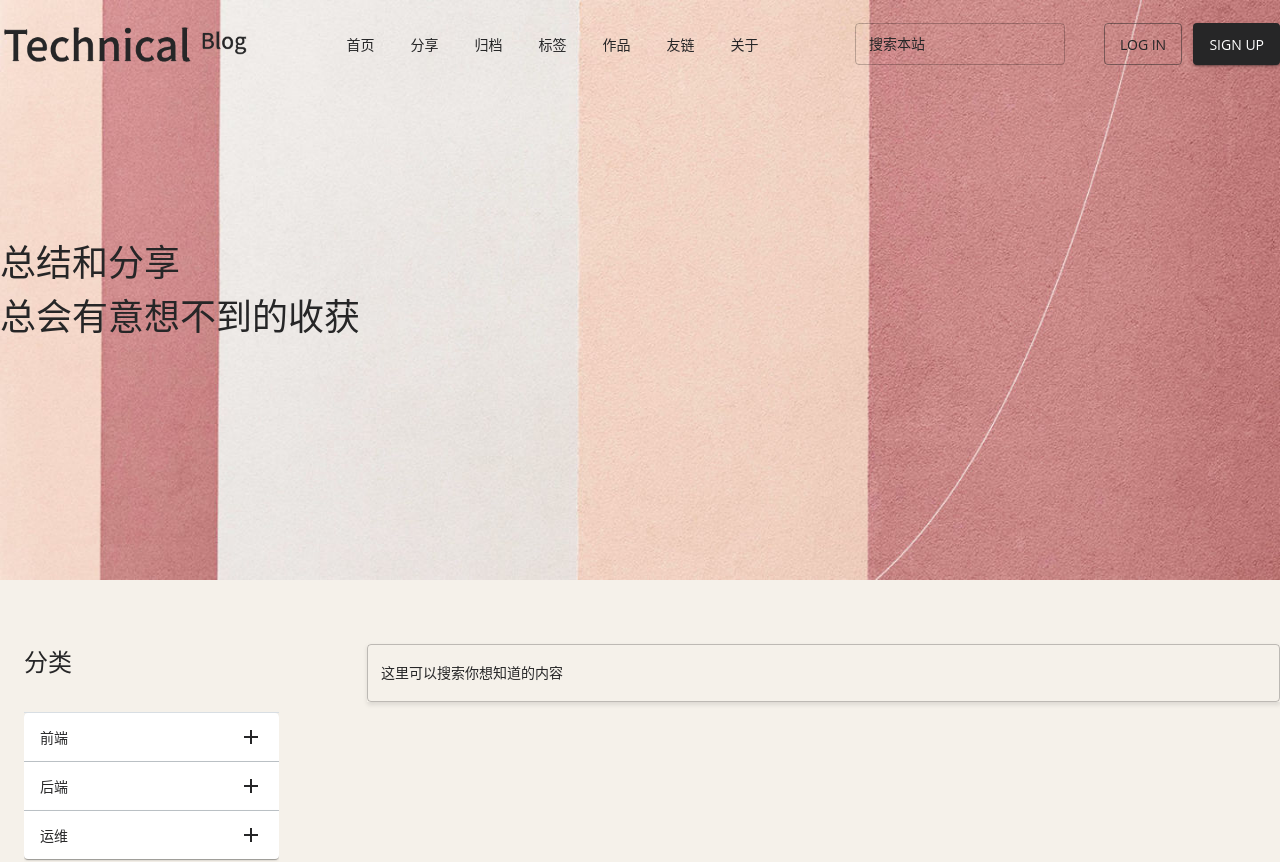
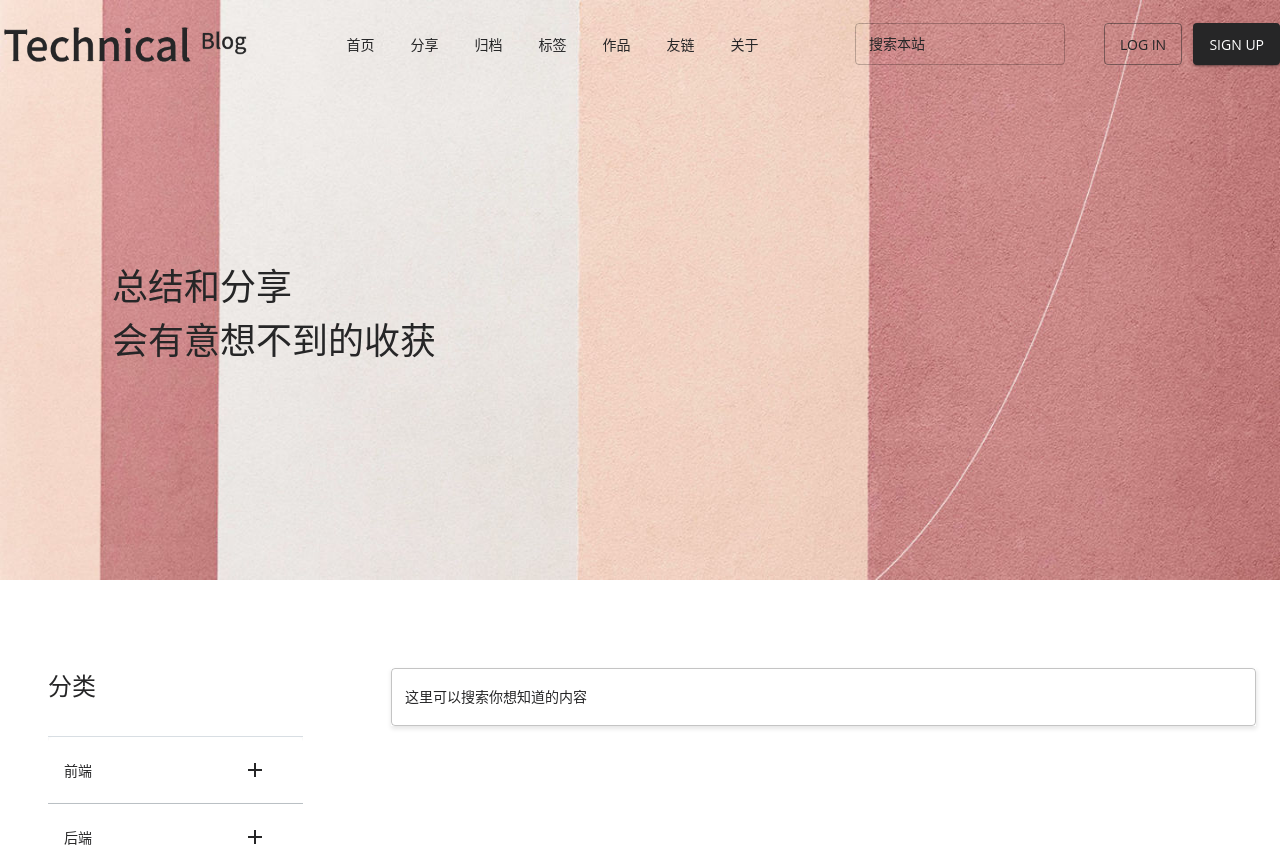
Before and after one commit to codersmoixan/technical-blog-server, a Next.js app in the folder web/: page /share in a window 1280 px wide. Shown: the top 862 px of the page. Built offline with nearby package versions, Linux system fonts and the light colour scheme; a web font is replaced by a local one.

Commit message:
feat: [TB_web] 1. 优化Banner容器的样式 2. 优化Buttons的组件样式

```diff
--- a/web/src/components/common/Buttons/index.tsx
+++ b/web/src/components/common/Buttons/index.tsx
@@ -43,13 +43,13 @@ const useStyles = makeStyles((theme: Theme) => ({
 }))
 
 function Buttons(props: ButtonsProps) {
-  const { children, className, space = false, ...other } = props
+  const { children, className, space = true, ...other } = props
   const classes = useStyles(props)
 
   return (
     <Button
       className={clsx({
-        [classes.emptySpace]: space
+        [classes.emptySpace]: !space
       }, className)}
       classes={{ root: classes.root }}
       color="primary"
--- a/web/src/components/common/Layout/Banner.tsx
+++ b/web/src/components/common/Layout/Banner.tsx
@@ -1,6 +1,6 @@
 /**
  * @author zhengji.su
- * @description export default Banner
+ * @description Banner
  */
 
 import Box, { BoxProps } from '@mui/material/Box';
@@ -13,16 +13,20 @@ const useStyles = makeStyles((theme: Theme) => ({
     display: 'flex',
     justifyContent: 'center',
     flexDirection: 'column',
-    height: theme.status.backdropHeight
+    height: theme.status.backdropHeight,
+    [theme.breakpoints.up('md')]: {
+      marginLeft: theme.spacing(11),
+    }
   }
 }))
 
 function Banner(props: BoxProps) {
-  const classes = useStyles()
+  const { className, children, ...other } = props
+  const classes = useStyles(props)
 
   return (
-    <Box className={clsx(classes.root, props.className)}>
-      {props.children}
+    <Box className={clsx(classes.root, className)} {...other}>
+      {children}
     </Box>
   )
 }
--- a/web/src/pages/share/index.tsx
+++ b/web/src/pages/share/index.tsx
@@ -15,34 +15,6 @@ import type { Theme } from "@mui/material";
 import Menu from "components/common/Menu";
 import FormText from "components/common/Form/FormText";
 import {useTheme} from "@mui/material/styles";
-
-const useStyles = makeStyles((theme: Theme) => ({
-  content: {
-    display: 'flex',
-    marginTop: theme.spacing(8)
-  },
-  menu: {
-    padding: theme.spacing(3),
-    marginTop: theme.spacing(-3)
-  },
-  menuTitle: {
-    paddingBottom: theme.spacing(4),
-    borderBottom: `1px solid ${theme.status.colorSecondary}`
-  },
-  main: {
-    marginLeft: theme.spacing(8),
-    flex: 1
-  },
-  search: {
-  },
-  formText: {
-    width: '100%',
-    boxShadow: 'rgb(19 19 19 / 12%) 0px 2px 5px 0.5px',
-    '& input.MuiInputBase-input': {
-      height: 58
-    }
-  }
-}))
 
 const options = [
   {
@@ -89,19 +61,53 @@ const options = [
   }
 ]
 
+const useStyles = makeStyles((theme: Theme) => ({
+  root: {
+    padding: theme.spacing(3)
+  },
+  banner: {
+    alignItems: 'flex-start'
+  },
+  content: {
+    display: 'flex',
+    marginTop: theme.spacing(8)
+  },
+  menu: {
+    padding: theme.spacing(3),
+    marginTop: theme.spacing(-3)
+  },
+  menuTitle: {
+    paddingBottom: theme.spacing(4),
+    borderBottom: `1px solid ${theme.status.colorSecondary}`
+  },
+  main: {
+    marginLeft: theme.spacing(8),
+    flex: 1
+  },
+  search: {
+  },
+  formText: {
+    width: '100%',
+    boxShadow: 'rgb(19 19 19 / 12%) 0px 2px 5px 0.5px',
+    '& input.MuiInputBase-input': {
+      height: 58
+    }
+  }
+}))
+
 function Share() {
   const classes = useStyles()
   const theme = useTheme()
 
   return (
-    <Root backdrop={CreativeGrid}>
+    <Root backdrop={CreativeGrid} className={classes.root}>
       <Content>
-        <Banner>
+        <Banner className={classes.banner}>
           <Typography variant="h2" fontWeight={400}>
             总结和分享
           </Typography>
           <Typography variant="h2" fontWeight={400}>
-            总会有意想不到的收获
+            会有意想不到的收获
           </Typography>
         </Banner>
         <Box className={classes.content}>
```
Also changed, not shown: web/src/pages/index.tsx (+6 -1 lines).
